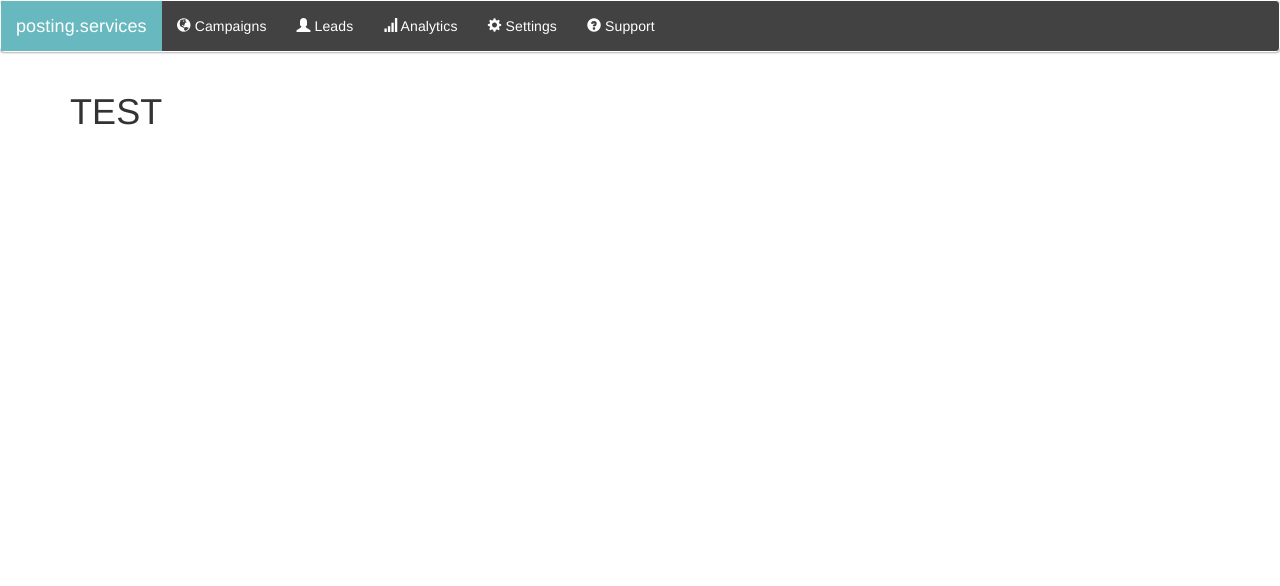
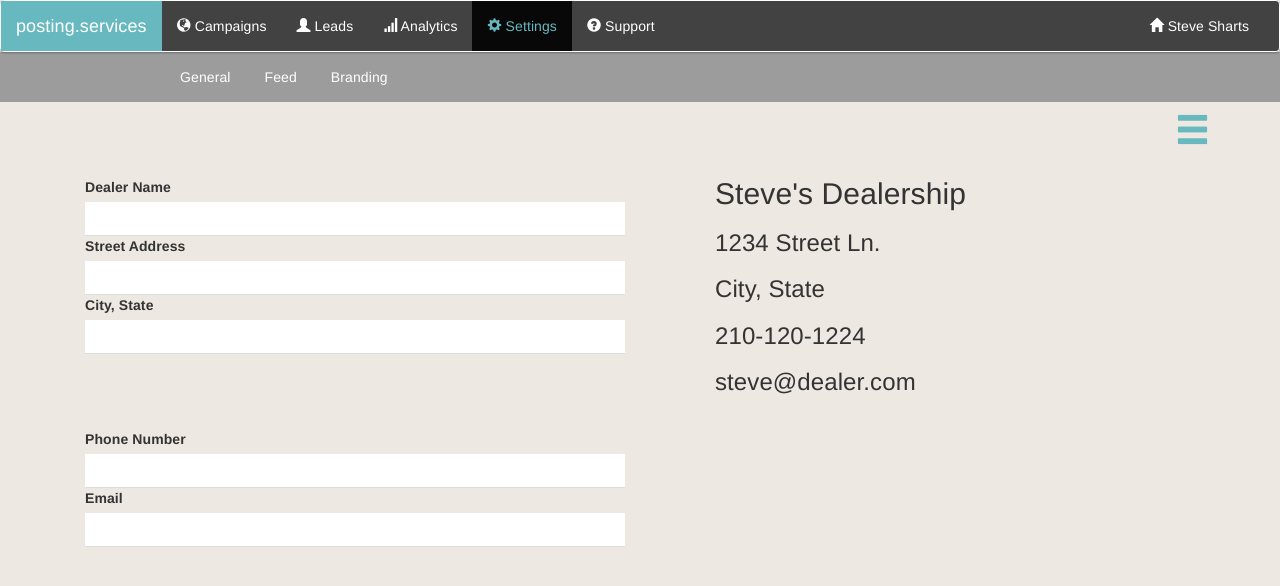
Before and after one commit to alexkaufman06/dice, a plain HTML site: page index.html in a window 1280 px wide. Drawn offline with nearby package versions, Linux system fonts and the light colour scheme.

Commit message:
Add forms and layout

```diff
--- a/css/styles.css
+++ b/css/styles.css
@@ -1,3 +1,7 @@
+body {
+  background-color: #EDE8E1;
+}
+
 .navbar-inverse {
   background-color: #424242;
   border-color: #FFF;
@@ -11,3 +15,44 @@ a.navbar-brand.main-header {
   background-color: #67B9BF;
   color: #FFF;
 }
+
+.selected {
+  color: #67B9BF;
+}
+
+.menu {
+  float: right;
+  margin-top: 10px;
+  color: #67B9BF;
+  font-size: 250%;
+}
+
+.hacky-navbar {
+  width: 100%;
+  background-color: #9C9C9C;
+  padding-top: 15px;
+  padding-bottom: 15px;
+  margin-top: -20px;
+}
+
+.nav2 {
+  margin-left: 180px;
+  word-spacing: 30px;
+}
+
+.nav2 > a {
+  color: #FFF;
+}
+
+.form-set-1 {
+  margin-top: 75px;
+}
+
+.form-set-2 {
+  margin-top: 75px;
+}
+
+.info {
+  margin-top: 10px;
+  padding-left: 75px;
+}
--- a/index.html
+++ b/index.html
@@ -14,11 +14,7 @@
     <nav class="navbar navbar-inverse">
       <div class="container-fluid">
         <div class="navbar-header">
-          <button type="button" class="navbar-toggle collapsed" data-toggle="collapse" data-target="#bs-example-navbar-collapse-2">
-            <!-- <span class="sr-only">Toggle navigation</span> -->
-          </button>
           <a class="navbar-brand main-header" href="#">posting.services</a>
-          <!-- 67B9BF -->
         </div>
         <div class="collapse navbar-collapse" id="bs-example-navbar-collapse-2">
           <ul class="nav navbar-nav">
@@ -37,9 +33,11 @@
                 <span class="glyphicon glyphicon-signal"></span> Analytics
               </a>
             </li>
-            <li>
+            <li class="open">
               <a class="dropdown-toggle sub-header" ui-sref="settings" role="button" aria-expanded="false">
-                <span class="glyphicon glyphicon-cog"></span> Settings
+                <span class="selected">
+                  <span class="glyphicon glyphicon-cog"></span> Settings
+                </span>
               </a>
             </li>
             <li>
@@ -48,11 +46,48 @@
               </a>
             </li>
           </ul>
+          <ul class="nav navbar-nav navbar-right">
+            <li>
+              <a>
+                <span class="glyphicon glyphicon-home"></span> Steve Sharts
+              </a>
+            <li>
+          </ul>
         </div>
       </div>
     </nav>
+    <div class="hacky-navbar">
+      <span class="nav2">
+        <a>General</a>
+        <a>Feed</a>
+        <a>Branding</a>
+      <span>
+    </div>
     <div class="container">
-      <h1>TEST</h1>
+      <span class="glyphicon glyphicon-menu-hamburger menu"></span>
+      <div class="col-xs-6">
+        <div class="form-set-1">
+          <label>Dealer Name</label>
+          <input ng-model="" class="form-control">
+          <label>Street Address</label>
+          <input ng-model="" class="form-control">
+          <label>City, State</label>
+          <input ng-model="" class="form-control">
+        </div>
+        <div class="form-set-2">
+          <label>Phone Number</label>
+          <input ng-model="" class="form-control">
+          <label>Email</label>
+          <input ng-model="" class="form-control">
+        </div>
+      </div>
+      <div class="col-xs-6 info">
+        <h2>Steve's Dealership</h2>
+        <h3>1234 Street Ln.<h3>
+        <h3>City, State<h3>
+        <h3>210-120-1224<h3>
+        <h3>steve@dealer.com<h3>
+      </div>
     </div>
   </body>
 <html>
```
